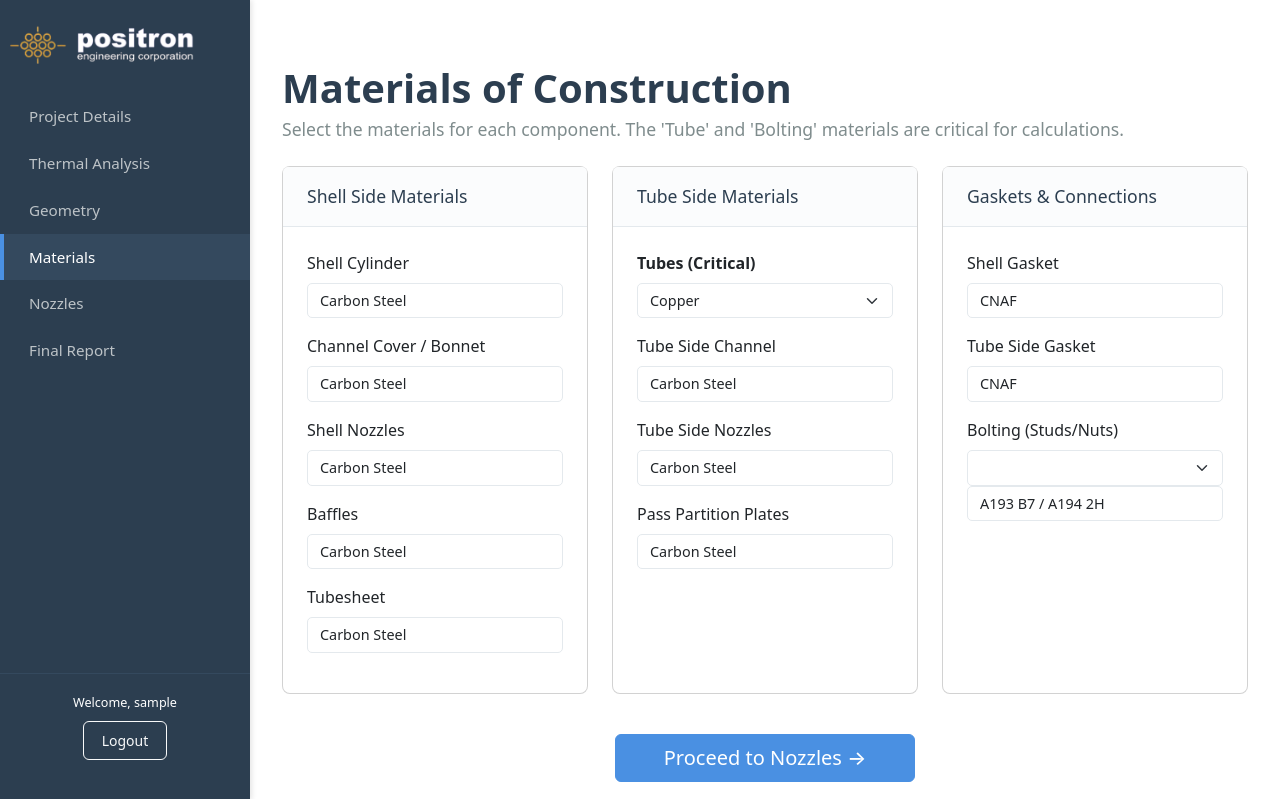
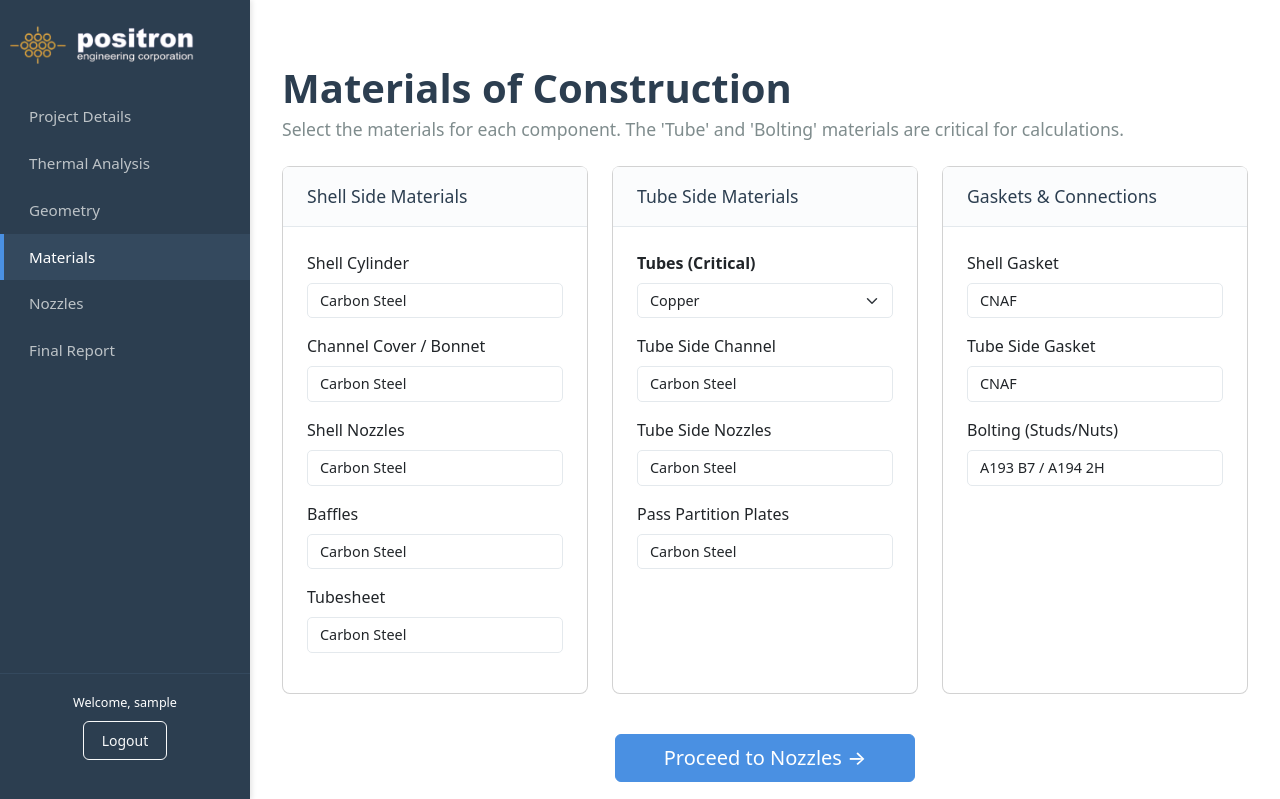
Before and after one commit to vinesh1054/Heat_Exchanger_Positron, a Flask app: page /materials in a window 1280 px wide. Shown: the top 799 px of the page. Run offline with Flask 3, Linux system fonts and the light colour scheme; the visitor is signed in with stand-in values (Sample User, id 1); lists and menus that the app fills with data are empty; some libraries are stand-ins or nearby versions.

Commit message:
Minor Changes

```diff
--- a/templates/materials.html
+++ b/templates/materials.html
@@ -90,7 +90,7 @@
                         <div class="mb-3">
                             <label for="mat_bolting" class="form-label">Bolting (Studs/Nuts)</label>
                             <!-- This REMAINS a searchable dropdown -->
-                            <select id="mat_bolting" class="form-select searchable-select">
+                            <!-- <select id="mat_bolting" class="form-select searchable-select"> -->
                                 <!-- {% for name in bolting_materials %}<option value="{{ name }}" {% if name == 'A193 B7 / A194 2H' %}selected{% endif %}>{{ name }}</option>{% endfor %} -->
                                  <input type="text" class="form-control" id="mat_tube_gasket" value="A193 B7 / A194 2H">
                             </select>
```
